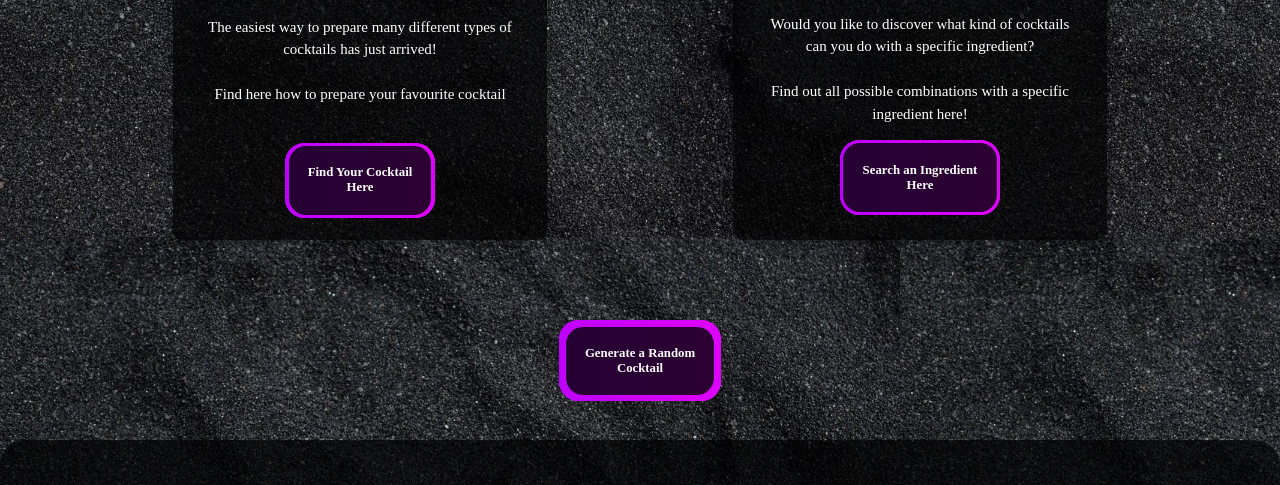
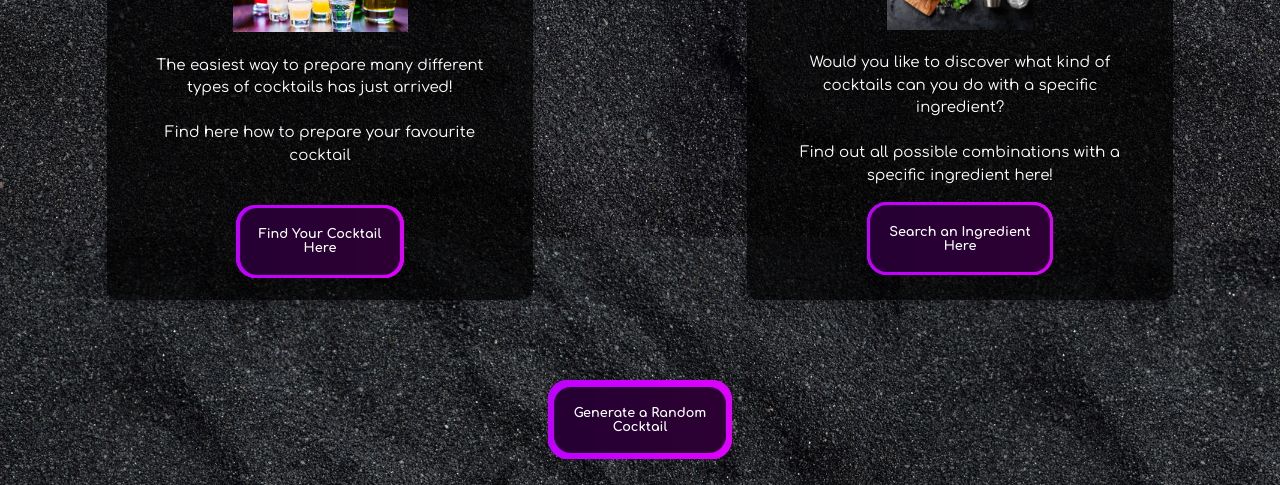
Before and after one commit to adrimual/M1-Find-Your-Cocktail, a plain HTML site: page index.html in a window 1280 px wide. Shown: the part 963-1448 px from the top of the page. Drawn offline with Linux system fonts and the light colour scheme; the site is published under a folder, as on GitHub Pages, so addresses that start at the root find nothing.

Commit message:
Font links changed to deploy

```diff
--- a/css/aboutUs.css
+++ b/css/aboutUs.css
@@ -1,21 +1,30 @@
 @font-face {
     font-family: NeonDisco;
-    src: url(/assets/fonts/NeonDisco.ttf);
+    src: url(./../assets/fonts/NeonDisco.ttf);
 }
 
 @font-face {
     font-family: "Neon Glow";
-    src: url(/assets/fonts/Neon\ Glow.ttf);
+    src: url(./../assets/fonts/Neon\ Glow.ttf);
 }
 
 @font-face {
     font-family: "Comfortaa";
-    src: url(/assets/fonts/Comfortaa-VariableFont_wght.ttf);
+    src: url(./../assets/fonts/Comfortaa-VariableFont_wght.ttf);
 }
+
 @media screen and (max-width: 768px) {
-    #primary { width:100%; }
-    #secondary { width:100%; margin:0; border:none; }
+    #primary {
+        width: 100%;
+    }
+
+    #secondary {
+        width: 100%;
+        margin: 0;
+        border: none;
+    }
 }
+
 * {
     outline: none;
     box-sizing: border-box;
@@ -233,6 +242,7 @@ h3 {
 .searchBy p {
     padding: 0 2rem;
 }
+
 .searchBtn {
     position: relative;
     padding: 0.2rem;
@@ -280,6 +290,7 @@ h3 {
     margin-top: 5rem;
 
 }
+
 .footerContainer {
     padding-top: 3rem;
     display: flex;
@@ -290,13 +301,14 @@ h3 {
     background-color: rgba(0, 0, 0, 0.7);
     border-radius: 25px;
 }
+
 .bottomSection {
     display: flex;
     width: 300px;
     justify-content: center;
 }
 
-.goTopBtnContainer{
+.goTopBtnContainer {
     align-self: flex-start;
     padding: 1rem;
 }
--- a/css/dashboardStyle.css
+++ b/css/dashboardStyle.css
@@ -1,16 +1,16 @@
 @font-face {
     font-family: NeonDisco;
-    src: url(/assets/fonts/NeonDisco.ttf);
+    src: url(./../assets/fonts/NeonDisco.ttf);
 }
 
 @font-face {
     font-family: "Neon Glow";
-    src: url(/assets/fonts/Neon\ Glow.ttf);
+    src: url(./../assets/fonts/Neon\ Glow.ttf);
 }
 
 @font-face {
     font-family: "Comfortaa";
-    src: url(/assets/fonts/Comfortaa-VariableFont_wght.ttf);
+    src: url(./../assets/fonts/Comfortaa-VariableFont_wght.ttf);
 }
 
 * {
--- a/css/enter.css
+++ b/css/enter.css
@@ -1,16 +1,16 @@
 @font-face {
     font-family: NeonDisco;
-    src: url(/assets/fonts/NeonDisco.ttf);
+    src: url(./../assets/fonts/NeonDisco.ttf);
 }
 
 @font-face {
     font-family: "Neon Glow";
-    src: url(/assets/fonts/Neon\ Glow.ttf);
+    src: url(./../assets/fonts/Neon\ Glow.ttf);
 }
 
 @font-face {
     font-family: "Comfortaa";
-    src: url(/assets/fonts/Comfortaa-VariableFont_wght.ttf);
+    src: url(./../assets/fonts/Comfortaa-VariableFont_wght.ttf);
 }
 
 * {
@@ -93,9 +93,11 @@ body {
     display: flex;
     justify-content: space-between;
 }
+
 #enter {
-    padding:1rem 0 1rem 1rem;
+    padding: 1rem 0 1rem 1rem;
 }
+
 #enter a {
     color: black;
     text-decoration: none;
@@ -394,7 +396,8 @@ main {
         inset 0 0 0.5vw 0.2vw #fff7f7;
     border-radius: 1.5rem;
 }
-.searchBtn{
+
+.searchBtn {
     cursor: pointer;
     margin-top: 1.5rem;
     padding: 0.1rem 0.3rem;
--- a/css/indexStyle.css
+++ b/css/indexStyle.css
@@ -1,21 +1,30 @@
 @font-face {
     font-family: NeonDisco;
-    src: url(/assets/fonts/NeonDisco.ttf);
+    src: url(./../assets/fonts/NeonDisco.ttf);
 }
 
 @font-face {
     font-family: "Neon Glow";
-    src: url(/assets/fonts/Neon\ Glow.ttf);
+    src: url(./../assets/fonts/Neon\ Glow.ttf);
 }
 
 @font-face {
     font-family: "Comfortaa";
-    src: url(/assets/fonts/Comfortaa-VariableFont_wght.ttf);
+    src: url(./../assets/fonts/Comfortaa-VariableFont_wght.ttf);
 }
+
 @media screen and (max-width: 768px) {
-    #primary { width:100%; }
-    #secondary { width:100%; margin:0; border:none; }
+    #primary {
+        width: 100%;
+    }
+
+    #secondary {
+        width: 100%;
+        margin: 0;
+        border: none;
+    }
 }
+
 * {
     outline: none;
     box-sizing: border-box;
@@ -234,6 +243,7 @@ h3 {
 .searchBy p {
     padding: 0 2rem;
 }
+
 .searchBtn {
     position: relative;
     padding: 0.2rem;
@@ -281,6 +291,7 @@ h3 {
     margin-top: 5rem;
 
 }
+
 .footerContainer {
     padding-top: 3rem;
     display: flex;
@@ -291,13 +302,14 @@ h3 {
     background-color: rgba(0, 0, 0, 0.7);
     border-radius: 25px;
 }
+
 .bottomSection {
     display: flex;
     width: 300px;
     justify-content: center;
 }
 
-.goTopBtnContainer{
+.goTopBtnContainer {
     align-self: flex-start;
     padding: 1rem;
 }
--- a/css/search.css
+++ b/css/search.css
@@ -1,16 +1,16 @@
 @font-face {
     font-family: NeonDisco;
-    src: url(/assets/fonts/NeonDisco.ttf);
+    src: url(./../assets/fonts/NeonDisco.ttf);
 }
 
 @font-face {
     font-family: "Neon Glow";
-    src: url(/assets/fonts/Neon\ Glow.ttf);
+    src: url(./../assets/fonts/Neon\ Glow.ttf);
 }
 
 @font-face {
     font-family: "Comfortaa";
-    src: url(/assets/fonts/Comfortaa-VariableFont_wght.ttf);
+    src: url(./../assets/fonts/Comfortaa-VariableFont_wght.ttf);
 }
 
 * {
@@ -189,9 +189,11 @@ body {
     font-size: 1.3rem;
     line-height: 3;
 }
+
 #b-container {
     background-color: rgba(0, 0, 0, 0.6);
 }
+
 #b-container p {
     margin-left: 2rem;
     color: white;
@@ -253,8 +255,9 @@ p b {
     color: yellow;
     text-decoration: underline;
 }
+
 @media screen and (max-width: 768px) {
-    #browse-title{
+    #browse-title {
         font-size: 2.3rem;
         text-align: center;
     }
@@ -287,6 +290,7 @@ h3 {
 .image-container>a {
     text-decoration: none;
 }
+
 .footerContainer {
     padding-top: 3rem;
     display: flex;
@@ -297,6 +301,7 @@ h3 {
     background-color: rgba(0, 0, 0, 0.7);
     border-radius: 25px;
 }
+
 .searchBtn {
     position: relative;
     padding: 0.2rem;
@@ -339,13 +344,14 @@ h3 {
     background-color: rgba(0, 0, 0, 0.8);
     border-radius: 17px;
 }
+
 .bottomSection {
     display: flex;
     width: 300px;
     justify-content: center;
 }
 
-.goTopBtnContainer{
+.goTopBtnContainer {
     align-self: flex-start;
     padding: 1rem;
 }
```
Lines whose indentation alone changed are shown as unchanged.
